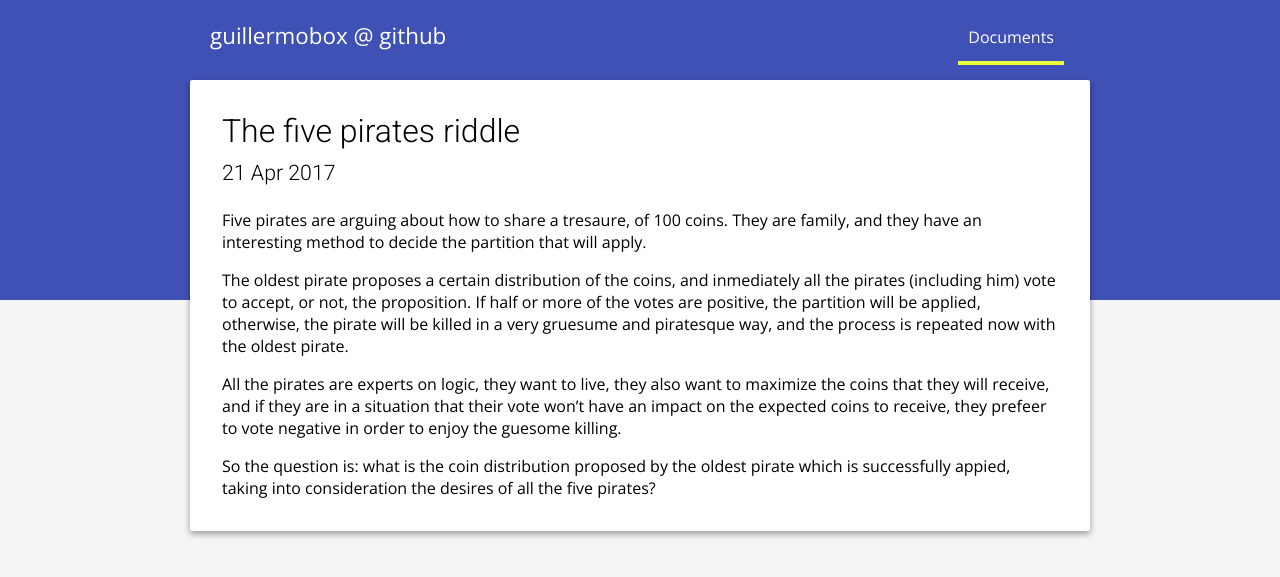
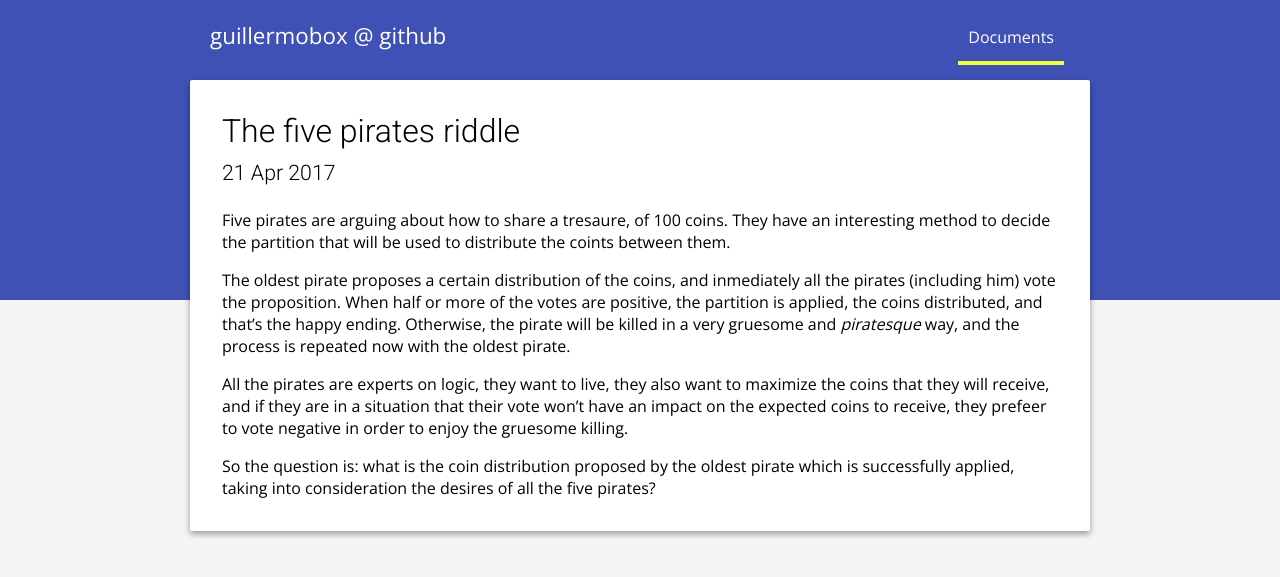
Before and after one commit to guillermobox/guillermobox.github.io, a Jekyll site: the page built from _docs/pirates.md, in a window 1280 px wide. Shown: the top 577 px of the page. Built offline with Jekyll 4.4.1, drawn with Linux system fonts in a browser that asks for light colours.

Commit message:
Fix bug in pirates riddle

```diff
--- a/_docs/pirates.md
+++ b/_docs/pirates.md
@@ -4,21 +4,21 @@ title: The five pirates riddle
 date: 21/04/2017
 ---
 
-Five pirates are arguing about how to share a tresaure, of 100 coins. They
-are family, and they have an interesting method to decide the partition
-that will apply.
+Five pirates are arguing about how to share a tresaure, of 100 coins.  They have
+an interesting method to decide the partition that will be used to distribute
+the coints between them.
 
-The oldest pirate proposes a certain distribution of the coins, and
-inmediately all the pirates (including him) vote to accept, or not, the
-proposition. If half or more of the votes are positive, the partition will
-be applied, otherwise, the pirate will be killed in a very gruesume and
-piratesque way, and the process is repeated now with the oldest pirate.
+The oldest pirate proposes a certain distribution of the coins, and inmediately
+all the pirates (including him) vote the proposition. When half or more of the
+votes are positive, the partition is applied, the coins distributed, and that's
+the happy ending. Otherwise, the pirate will be killed in a very gruesome and
+*piratesque* way, and the process is repeated now with the oldest pirate.
 
 All the pirates are experts on logic, they want to live, they also want to
 maximize the coins that they will receive, and if they are in a situation that
 their vote won't have an impact on the expected coins to receive, they prefeer
-to vote negative in order to enjoy the guesome killing.
+to vote negative in order to enjoy the gruesome killing.
 
 So the question is: what is the coin distribution proposed by the oldest
-pirate which is successfully appied, taking into consideration the desires of
+pirate which is successfully applied, taking into consideration the desires of
 all the five pirates?
```
